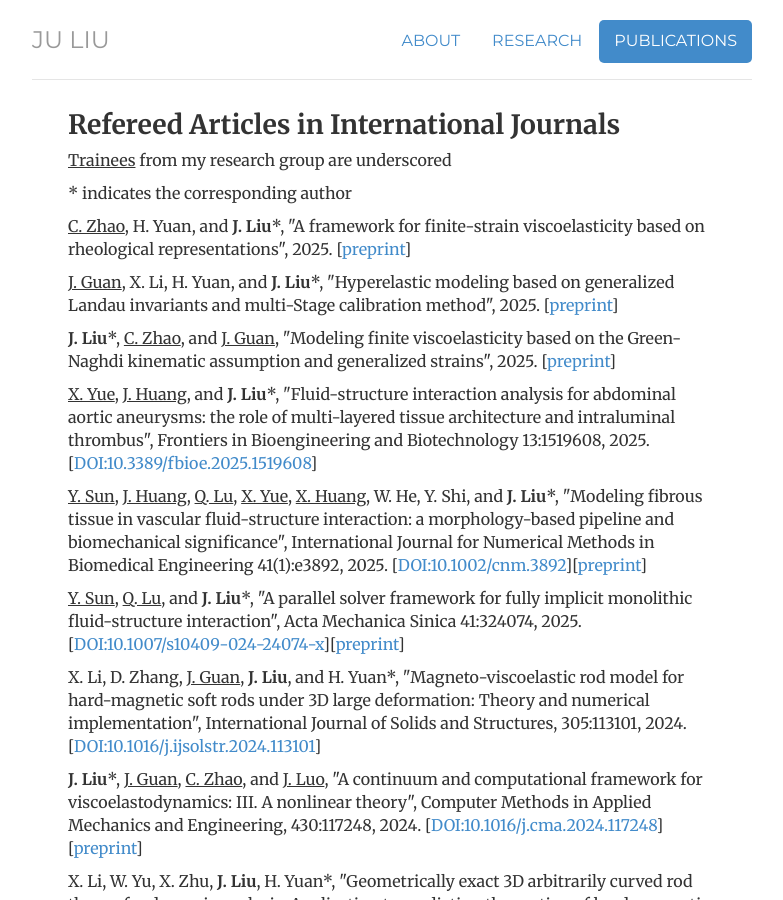
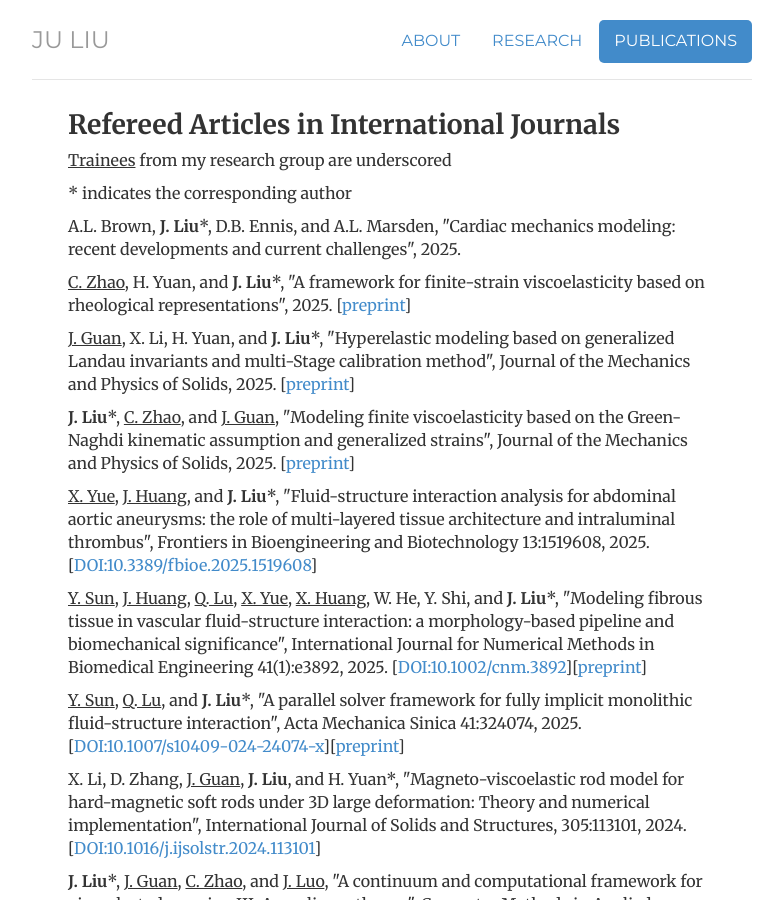
Before and after one commit to ju-liu/ju-liu.github.io, a Jekyll site: the page built from publications/index.html, in a window 1280 px wide and 900 px high. Shown: the whole window, without its empty margins (248-1031 px from the left). Built offline with Jekyll 4.4.1, drawn with Linux system fonts in a browser that asks for light colours; nearby versions of some CDN libraries; library files that are not in the unit come from our copies; comment, search, counter and statistics services are not loaded.

Commit message:
Update index.html

```diff
--- a/publications/index.html
+++ b/publications/index.html
@@ -14,15 +14,19 @@
 
   <p>* indicates the corresponding author</p>
   <article>
+  <p>A.L. Brown, <strong>J. Liu</strong>*, D.B. Ennis, and A.L. Marsden, "Cardiac mechanics modeling: recent developments and current challenges", 2025.</p>
+  </article>
+
+  <article>
   <p><u>C. Zhao</u>, H. Yuan, and <strong>J. Liu</strong>*, "A framework for finite-strain viscoelasticity based on rheological representations", 2025. [<a href="https://arxiv.org/abs/2508.14518">preprint</a>]</p>
   </article>
 
   <article>
-  <p><u>J. Guan</u>, X. Li, H. Yuan, and <strong>J. Liu</strong>*, "Hyperelastic modeling based on generalized Landau invariants and multi-Stage calibration method", 2025. [<a href="https://papers.ssrn.com/sol3/papers.cfm?abstract_id=5237348">preprint</a>]</p>
+  <p><u>J. Guan</u>, X. Li, H. Yuan, and <strong>J. Liu</strong>*, "Hyperelastic modeling based on generalized Landau invariants and multi-Stage calibration method", Journal of the Mechanics and Physics of Solids, 2025. [<a href="https://papers.ssrn.com/sol3/papers.cfm?abstract_id=5237348">preprint</a>]</p>
   </article>
 
   <article>
-  <p><strong>J. Liu</strong>*, <u>C. Zhao</u>, and <u>J. Guan</u>, "Modeling finite viscoelasticity based on the Green-Naghdi kinematic assumption and generalized strains", 2025. [<a href="https://arxiv.org/pdf/2501.11947.pdf">preprint</a>]</p>
+  <p><strong>J. Liu</strong>*, <u>C. Zhao</u>, and <u>J. Guan</u>, "Modeling finite viscoelasticity based on the Green-Naghdi kinematic assumption and generalized strains", Journal of the Mechanics and Physics of Solids, 2025. [<a href="https://arxiv.org/pdf/2501.11947.pdf">preprint</a>]</p>
   </article>
 
   <article>
```
